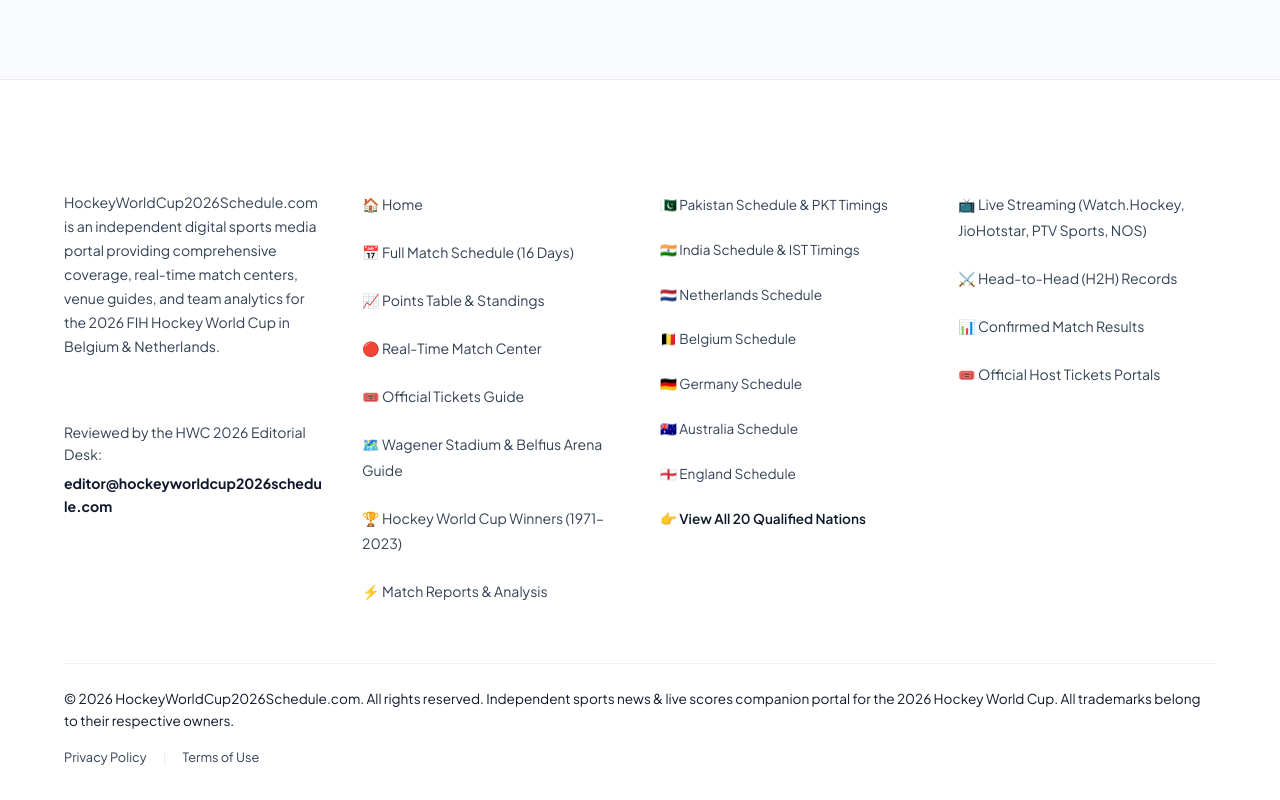
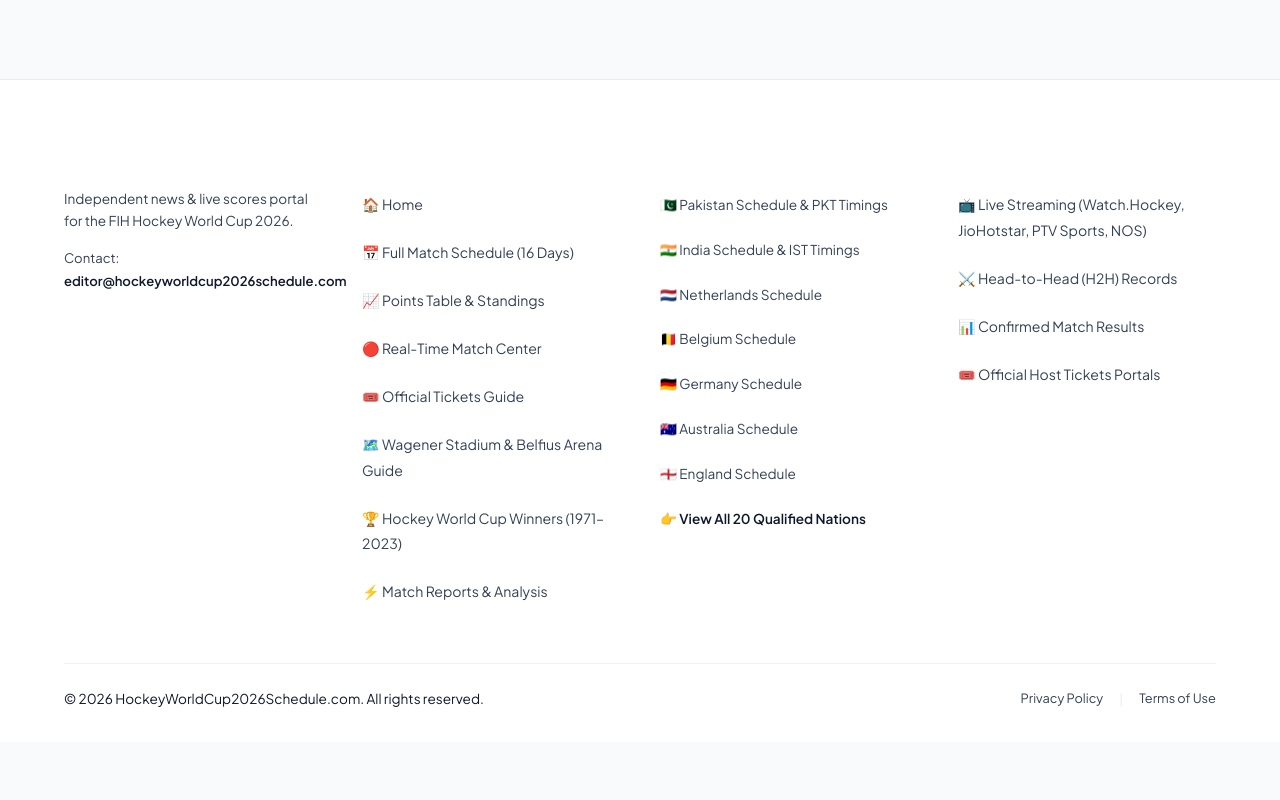
Before and after one commit to liveetcstream-beep/hockeyworldcup2026, a Next.js app: page /points-table in a window 1280 px wide. Shown: the part 5555-6355 px from the top of the page. After the commit the page ends 6297 px from the top, so only its background shows below. Built offline with nearby package versions, Linux system fonts and the light colour scheme.

Commit message:
Shorten footer about section and copyright disclaimer to clean punchy format

```diff
--- a/src/app/components/Footer.js
+++ b/src/app/components/Footer.js
@@ -8,16 +8,12 @@ export default function Footer() {
 
           {/* Column 1: About & Support */}
           <div className="footer-col">
-            <div className="text-white font-bold" style={{ color: "#fff", fontSize: "1.1rem", fontWeight: "800", marginBottom: "1.2rem" }}>About Us</div>
-            <p style={{ fontSize: "0.88rem", color: "var(--text-muted)", lineHeight: "1.7", marginBottom: "1.5rem" }}>
-              HockeyWorldCup2026Schedule.com is an independent digital sports media portal providing comprehensive coverage, real-time match centers, venue guides, and team analytics for the 2026 FIH Hockey World Cup in Belgium &amp; Netherlands.
+            <div className="text-white font-bold" style={{ color: "#fff", fontSize: "1.1rem", fontWeight: "800", marginBottom: "1rem" }}>About Us</div>
+            <p style={{ fontSize: "0.85rem", color: "var(--text-muted)", lineHeight: "1.6", marginBottom: "1rem" }}>
+              Independent news &amp; live scores portal for the FIH Hockey World Cup 2026.
             </p>
-            <div className="text-white font-bold" style={{ color: "#fff", fontSize: "1rem", fontWeight: "800", marginBottom: "0.8rem" }}>Editorial Desk</div>
-            <p style={{ fontSize: "0.88rem", color: "var(--text-muted)", lineHeight: "1.6" }}>
-              Reviewed by the HWC 2026 Editorial Desk:<br/>
-              <a href="mailto:editor@hockeyworldcup2026schedule.com" style={{ color: "var(--text-main)", fontWeight: "700", wordBreak: "break-all", display: "block", marginTop: "0.4rem", textDecoration: "none" }}>
-                editor@hockeyworldcup2026schedule.com
-              </a>
+            <p style={{ fontSize: "0.82rem", color: "var(--text-muted)" }}>
+              Contact: <a href="mailto:editor@hockeyworldcup2026schedule.com" style={{ color: "var(--text-main)", fontWeight: "600", textDecoration: "none" }}>editor@hockeyworldcup2026schedule.com</a>
             </p>
           </div>
 
@@ -67,7 +63,7 @@ export default function Footer() {
         {/* Footer Bottom bar */}
         <div className="footer-bottom" style={{ borderTop: "1px solid var(--border-color)", paddingTop: "1.5rem", display: "flex", flexWrap: "wrap", justifyContent: "space-between", alignItems: "center", gap: "1rem", fontSize: "0.82rem", color: "var(--text-muted)" }}>
           <p style={{ margin: 0 }}>
-            © 2026 HockeyWorldCup2026Schedule.com. All rights reserved. Independent sports news &amp; live scores companion portal for the 2026 Hockey World Cup. All trademarks belong to their respective owners.
+            © 2026 HockeyWorldCup2026Schedule.com. All rights reserved.
           </p>
           <div className="flex gap-4" style={{ display: "flex", gap: "1rem" }}>
             <a href="/privacy-policy" style={{ color: "var(--text-muted)", textDecoration: "none" }}>Privacy Policy</a>
```
